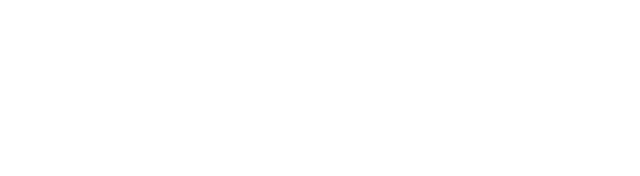
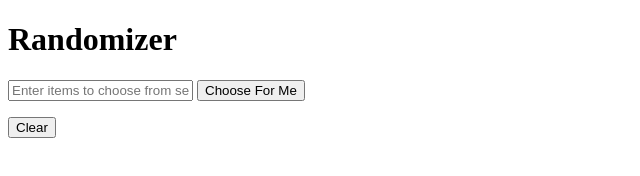
Before and after one commit to rootkitthis/HTML-random-picker, a plain HTML site: page index.html in a window 1280 px wide. Shown: the whole page, without its empty margins (0-640 px from the left). Drawn offline with Linux system fonts and the light colour scheme.

Commit message:
Created HTML code with basic structure and buttons and added logic via JS to complete task of randomly selecting item.

```diff
--- a/index.html
+++ b/index.html
@@ -8,6 +8,12 @@
     <title>Random Item Picker</title>
 </head>
 <body>
+    <h1>Randomizer</h1>
+    <input type="text" id="inputBox" placeholder="Enter items to choose from separated by commas">
+    <button onclick="pickForMe()">Choose For Me</button>
+    <p id="theChoice"></p>
+    <button onclick="clearButton()">Clear</button>
+
 
 </body>
 </html>
--- a/script.js
+++ b/script.js
@@ -0,0 +1,25 @@
+function pickForMe() {
+    let userInput = document.getElementById('inputBox').value;
+    let options = userInput.split(',');
+    let trimOptions= options.map(option => option.trim());
+
+
+    if (trimOptions.length > 1 && trimOptions[0] !== ''){
+        let randomIndex = Math.floor(Math.random() * options.length);
+        let randomOption = options[randomIndex];
+
+
+
+        document.getElementById('theChoice').innerText = `The choice has been made: ${randomOption}`;
+    } else {
+        document.getElementById('theChoice').innerText = 'Please enter two or more options to choose from!!!!';
+
+  }
+}
+
+function clearButton(){
+    document.getElementById('inputBox').value = '';
+
+    document.getElementById('theChoice').innerText='';
+
+}
```
Also changed, not shown: 1 other file.
